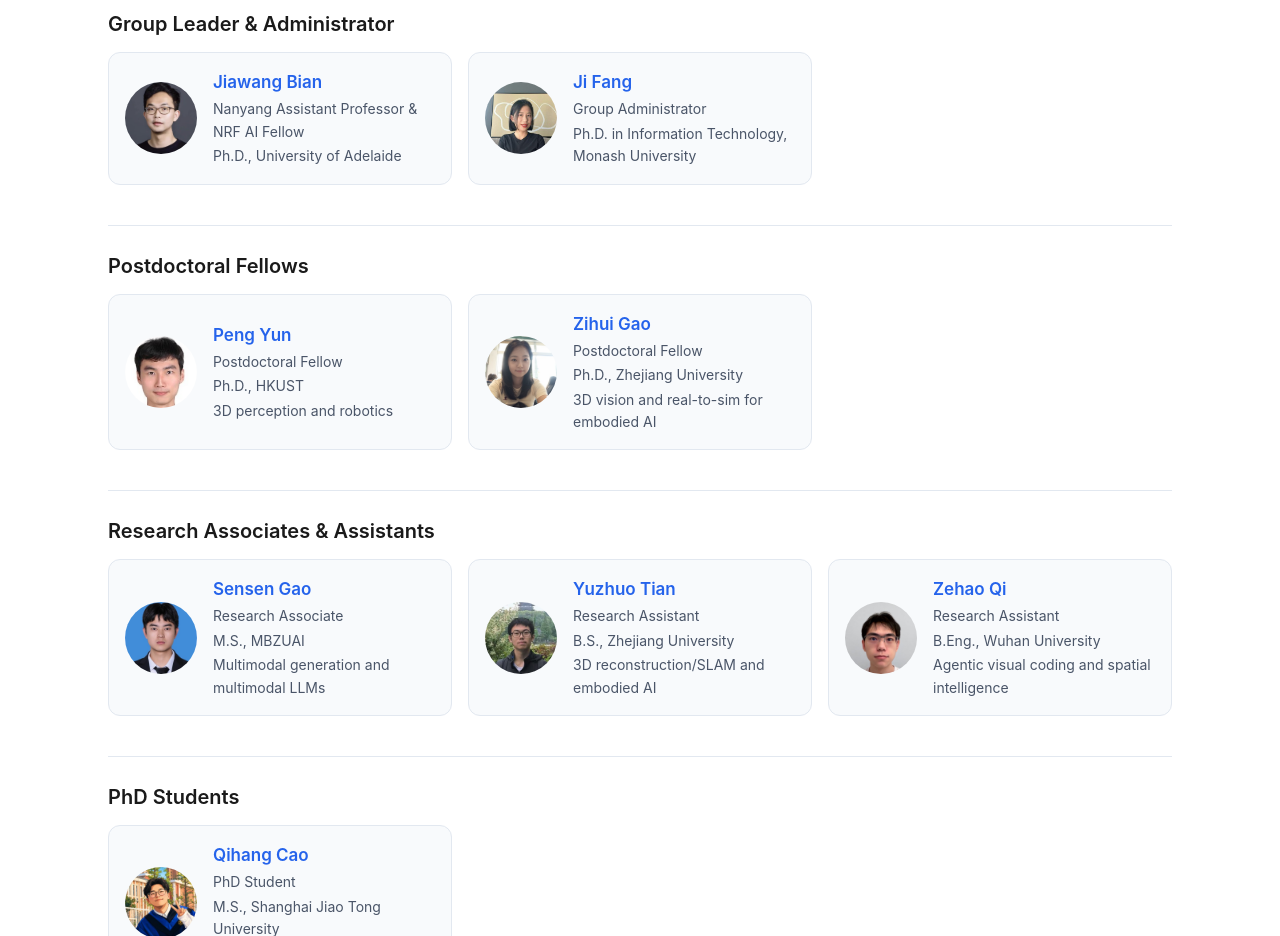
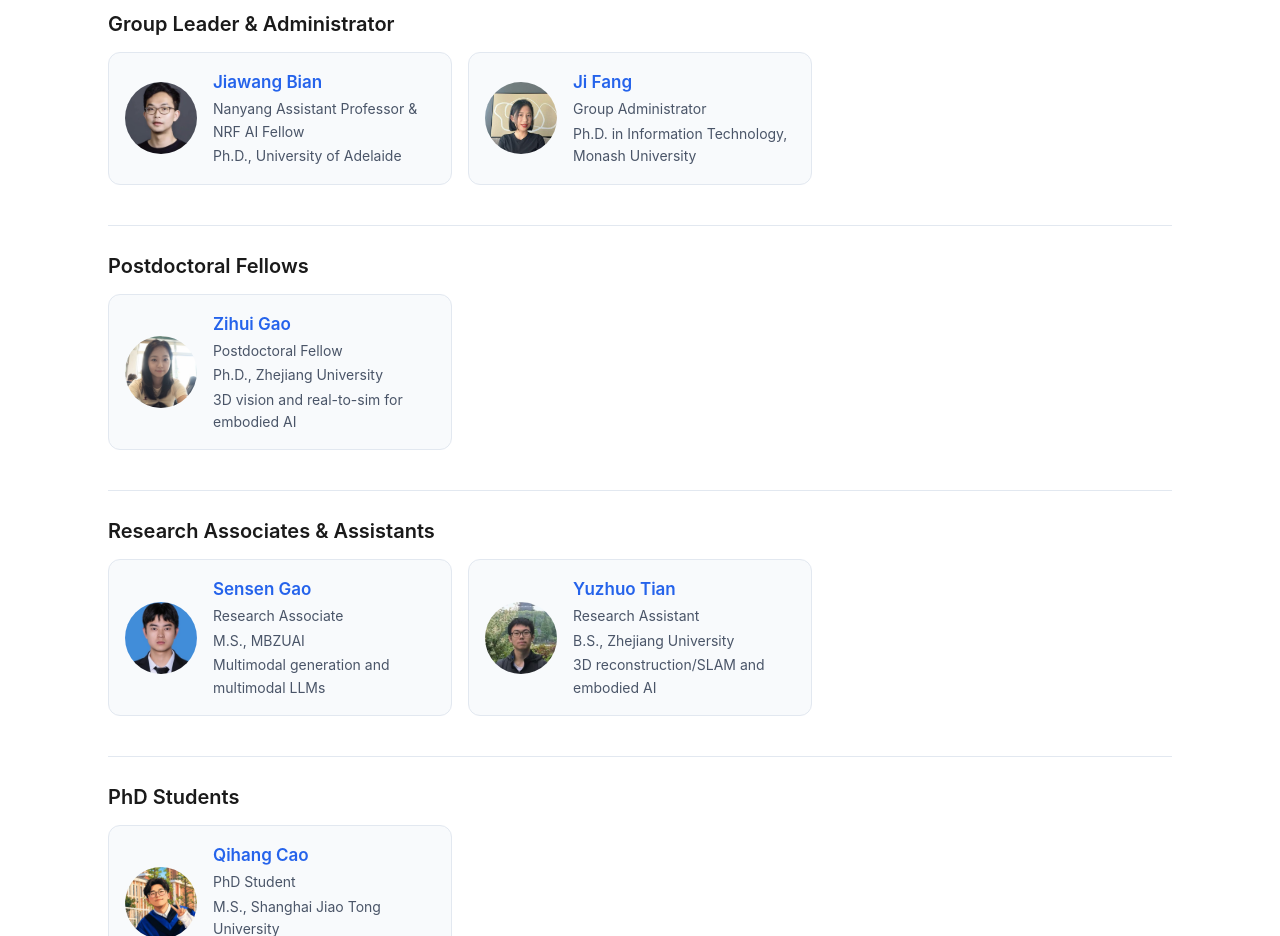
Before and after one commit to JiawangBian/jiawangbian.github.io, a plain HTML site: page group.html in a window 1280 px wide. Shown: the part 164-1100 px from the top of the page. Drawn offline with Linux system fonts and the light colour scheme; some icons are missing.

Commit message:
Remove Peng Yun and Zehao Qi from group page
Co-Authored-By: Claude Opus 5.5 <noreply@anthropic.com>

```diff
--- a/group.html
+++ b/group.html
@@ -55,15 +55,6 @@
             <h3>Postdoctoral Fellows</h3>
             <div class="member-list">
                 <div class="member-card">
-                    <img class="member-photo" src="assets/images/group/peng_yun.jpg" alt="Peng Yun">
-                    <div class="member-info">
-                        <a class="member-name" href="https://scholar.google.com/citations?user=alRGtgwAAAAJ" target="_blank" rel="noopener">Peng Yun</a>
-                        <div class="member-meta">Postdoctoral Fellow</div>
-                        <div class="member-meta">Ph.D., HKUST</div>
-                        <div class="member-meta">3D perception and robotics</div>
-                    </div>
-                </div>
-                <div class="member-card">
                     <img class="member-photo" src="assets/images/group/zihui_gao.jpg" alt="Zihui Gao">
                     <div class="member-info">
                         <a class="member-name" href="https://gaozihui.github.io/" target="_blank" rel="noopener">Zihui Gao</a>
@@ -92,15 +83,6 @@
                         <div class="member-meta">Research Assistant</div>
                         <div class="member-meta">B.S., Zhejiang University</div>
                         <div class="member-meta">3D reconstruction/SLAM and embodied AI</div>
-                    </div>
-                </div>
-                <div class="member-card">
-                    <img class="member-photo" src="assets/images/group/zehao_qi.jpg" alt="Zehao Qi">
-                    <div class="member-info">
-                        <a class="member-name" href="https://qzephyr.github.io/" target="_blank" rel="noopener">Zehao Qi</a>
-                        <div class="member-meta">Research Assistant</div>
-                        <div class="member-meta">B.Eng., Wuhan University</div>
-                        <div class="member-meta">Agentic visual coding and spatial intelligence</div>
                     </div>
                 </div>
             </div>
```
Also changed, not shown: assets/images/group/peng_yun.jpg (deleted), assets/images/group/zehao_qi.jpg (deleted).
